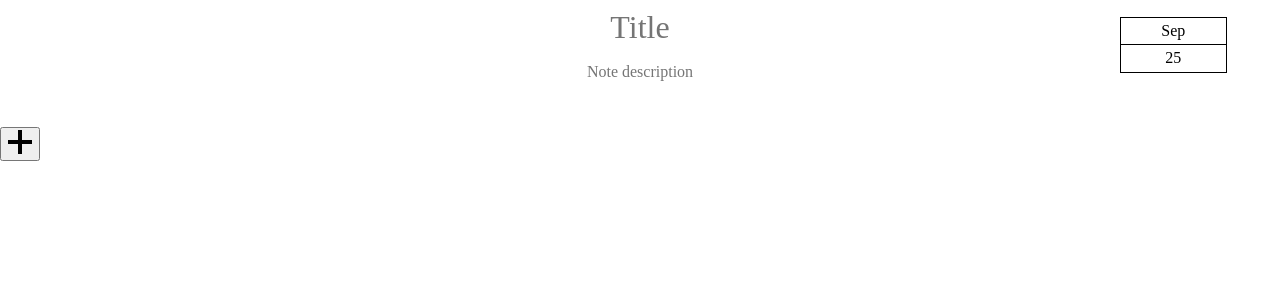
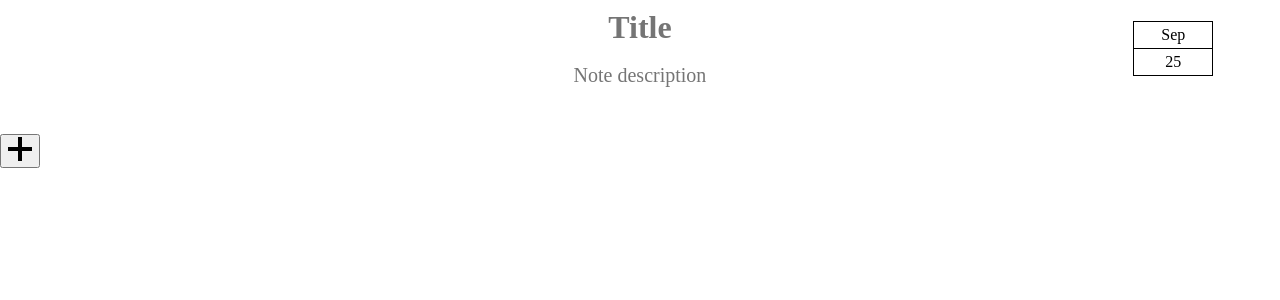
Before and after one commit to kuhbonbons/ForbiddenBirdYum, a Next.js app: page /notes in a window 1280 px wide. Shown: the top 300 px of the page. Built offline with nearby package versions, Linux system fonts and the light colour scheme.

Commit message:
style(editor): polish headings and date styles

```diff
--- a/components/NoteEditor/Editor/Editor.module.scss
+++ b/components/NoteEditor/Editor/Editor.module.scss
@@ -20,6 +20,11 @@
 
       &.title {
         font-size: 2rem;
+        font-weight: bold;
+      }
+
+      &.description {
+        font-size: 1.25rem;
       }
     }
   }
@@ -37,6 +42,7 @@
   & > span {
     display: block;
     width: 50%;
+    max-width: 80px;
     padding: .25em;
     border: 1px solid black;
 
```
